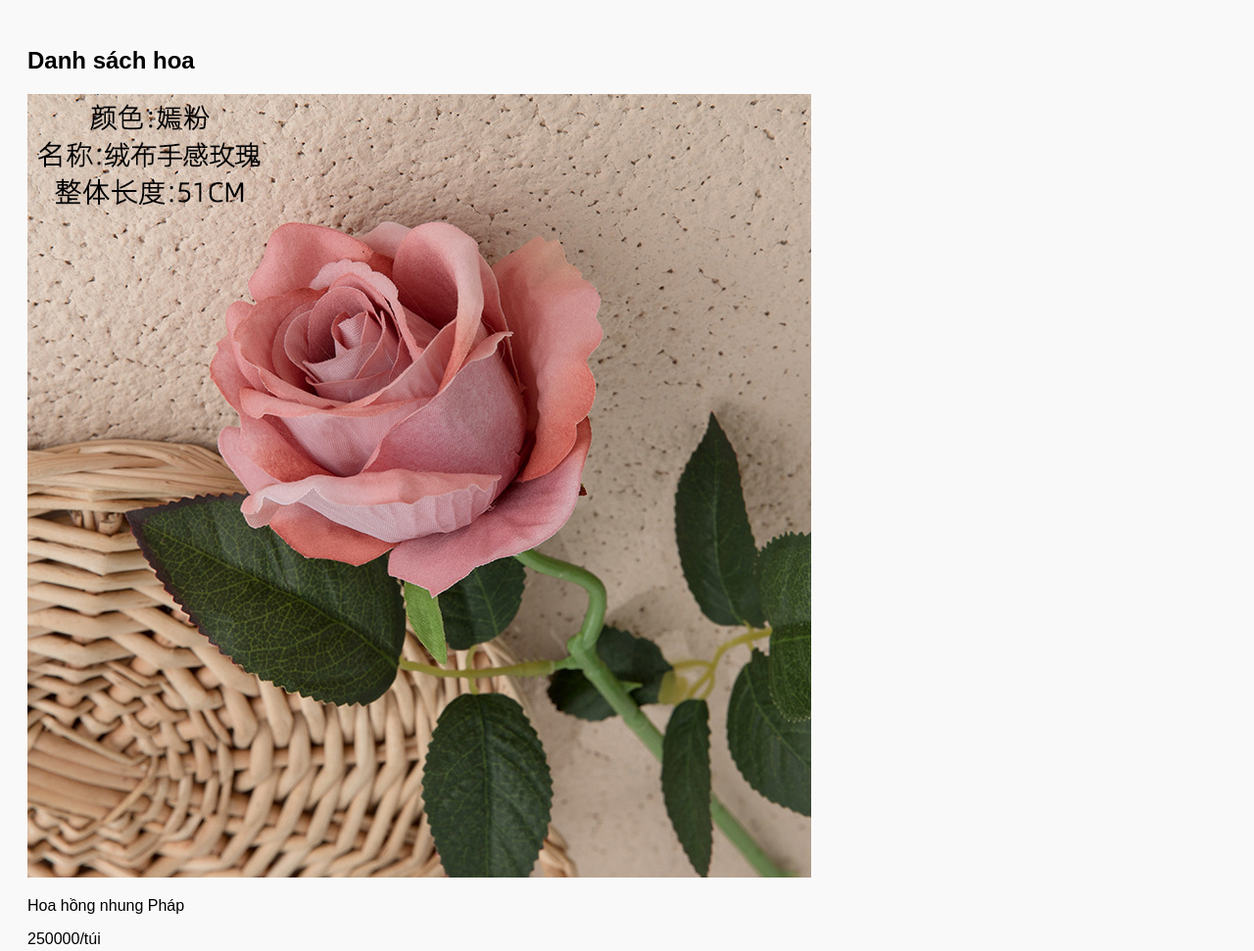
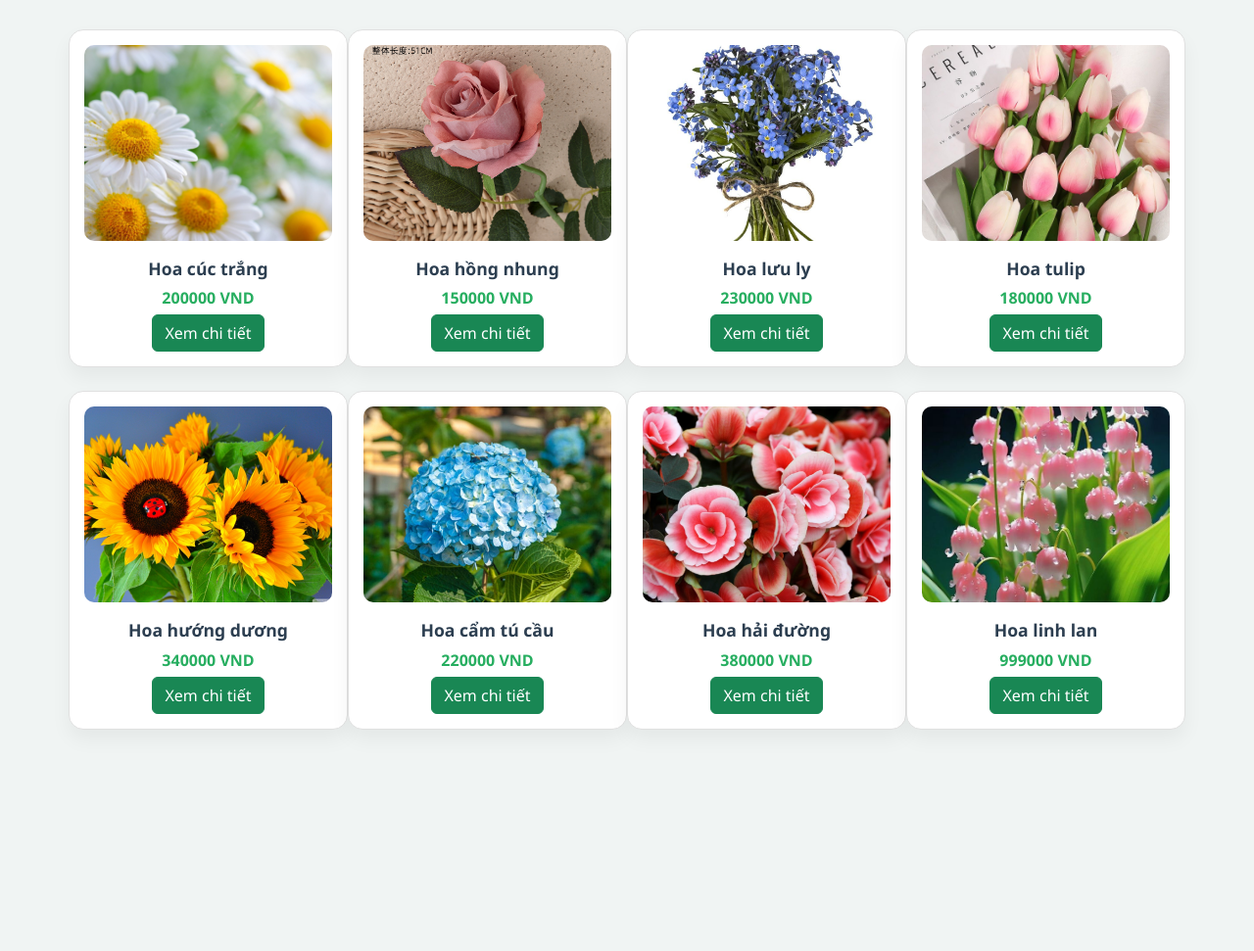
Before and after one commit to lethuydiem/my-project-da24tta-to1, a plain HTML site: page html/page7.html in a window 1280 px wide. Shown: the top 971 px of the page at 98% size. After the commit the page ends 800 px from the top, so only its background shows below. Drawn offline with nearby package versions, Linux system fonts and the light colour scheme.

Commit message:
Update files

```diff
--- a/css/style7.css
+++ b/css/style7.css
@@ -1,50 +1,58 @@
 body {
-  font-family: Arial, sans-serif;
-  background-color: #f9f9f9;
-  padding: 20px;
+    background-color: #f0f4f3;
+    padding-top: 30px;
+    font-family: 'Segoe UI', Tahoma, Geneva, Verdana, sans-serif;
 }
-.container {
-  max-width: 600px;
-  margin: auto;
-  background: #fff;
-  padding: 15px;
-  border-radius: 8px;
-  box-shadow: 0 0 8px rgba(0,0,0,0.1);
+
+.product-item {
+    background: #ffffff;
+    margin-bottom: 24px;
+    border-radius: 15px;
+    padding: 15px;
+    box-shadow: 0 10px 20px rgba(0,0,0,0.05);
+    transition: 0.3s;
+    border: 1px solid #e0e0e0;
 }
-button {
-  margin: 5px;
-  padding: 8px 12px;
-  border: none;
-  border-radius: 4px;
-  background-color: #4caf50;
-  color: white;
-  cursor: pointer;
+
+.product-item:hover {
+    transform: translateY(-5px); /* Hiệu ứng bay lên khi di chuột vào */
+    box-shadow: 0 15px 30px rgba(0,0,0,0.1);
 }
-button:hover {
-  background-color: #388e3c;
+
+.product-image {
+    width: 100%;
+    height: 200px;
+    overflow: hidden;
+    border-radius: 10px;
+    margin-bottom: 15px;
 }
-.row {
-  display: flex;
-  align-items: center;
-  margin-bottom: 10px;
+
+.product-image img {
+    width: 100%;
+    height: 100%;
+    object-fit: cover;
 }
-.input-mon, .input-stc, select {
-  margin-right: 10px;
-  padding: 6px;
-  border: 1px solid #ccc;
-  border-radius: 4px;
+
+.product-info p {
+    margin-bottom: 5px;
+    text-align: center;
 }
-.btn-del {
-  background-color: #e74c3c;
+
+.product-info p:first-child {
+    font-weight: bold;
+    font-size: 1.1rem;
+    color: #2c3e50;
 }
-.btn-del:hover {
-  background-color: #c0392b;
+
+.product-info p:nth-child(2) {
+    color: #27ae60;
+    font-weight: 600;
 }
-#result {
-  margin-top: 15px;
-  font-weight: bold;
-  color: #333;
-  background: #f5f5f5;
-  padding: 10px;
-  border-radius: 4px;
+
+.btn-info {
+    background-color: #2ecc71 !important;
+    border: none !important;
+    color: white !important;
+    width: 100%;
+    border-radius: 8px;
 }
--- a/html/page7.html
+++ b/html/page7.html
@@ -2,35 +2,23 @@
 <html lang="vi">
 <head>
     <meta charset="UTF-8">
-    <title>Danh sách sản phẩm</title>
+    <title>Thiết kế trang hiển thị sản phẩm</title>
+    <link href="https://cdn.jsdelivr.net/npm/bootstrap@5.3.8/dist/css/bootstrap.min.css" rel="stylesheet">
+
     <link rel="stylesheet" href="../css/style7.css">
+
+    <script src="https://cdn.jsdelivr.net/npm/bootstrap@5.3.8/dist/js/bootstrap.bundle.min.js"></script>
     <script src="../js/lib.js"></script>
 </head>
 <body>
-    <h2>Danh sách hoa</h2>
-    <div id="product-list"></div>
+    <div class="container">
+        <div id="product-list" class="row">
+            </div>
+    </div>
 
     <script>
-        const products = [
-            { imageSrc: "../assets/images/hoa-hong-nhung.jpg",
-            imageAlt: "Hoa hồng nhung đỏ",
-            name: "Hoa hồng nhung Pháp",
-            price: "250000/túi",
-            linkHref: "#" },
-            { imageSrc: "../assets/images/hoa-cuc-trang.jpg",
-            imageAlt: "Hoa cúc trắng",
-            name: "Bó hoa cúc trắng tinh khiết",
-            price: "40000đ",
-            linkHref: "#" },
-            { imageSrc: "../assets/images/hoa-luu-ly.jpg",
-            imageAlt: "Hoa lưu ly",
-            name: "Hoa lưu ly",
-            price: "120000đ",
-            linkHref: "#" }
-        ];
-        products.forEach(p => {
-            addProduct(p.imageSrc, p.imageAlt, p.name, p.price, p.linkHref);
-        });
+        // Gọi hàm từ lib.js
+        loadAllProducts();
     </script>
 </body>
 </html>
--- a/js/lib.js
+++ b/js/lib.js
@@ -1,42 +1,78 @@
-// File: js/lib.js
-function addProduct(imageSrc, imageAlt, name, price, linkHref) {
-    const productItem = document.createElement("div");
-    productItem.className = "product-item";
+// 1. Cơ sở dữ liệu sản phẩm
+const productDatabase = [
+    { id: 1, name: "Hoa cúc trắng", price: 200000, img: "../assets/images/hoa-cuc-trang.jpg" },
+    { id: 2, name: "Hoa hồng nhung", price: 150000, img: "../assets/images/hoa-hong-nhung.jpg" },
+    { id: 3, name: "Hoa lưu ly", price: 230000, img: "../assets/images/hoa-luu-ly.jpg" },
+    { id: 4, name: "Hoa tulip", price: 180000, img: "../assets/images/hoa-tulip.jpg" },
+    { id: 5, name: "Hoa hướng dương", price: 340000, img: "../assets/images/hoa-huong-duong.jpg" },
+    { id: 6, name: "Hoa cẩm tú cầu", price: 220000, img: "../assets/images/hoa-cam-tu-cau.jpg" },
+    { id: 7, name: "Hoa hải đường", price: 380000, img: "../assets/images/hoa-hai-duong.jpg" },
+    { id: 8, name: "Hoa linh lan", price: 999000, img: "../assets/images/hoa-linh-lan.jpg" },
+];
 
-    const productImage = document.createElement("div");
-    productImage.className = "product-image";
+// 2. Hàm thêm 1 sản phẩm vào giao diện
+function addProduct(imgSrc, name, price, linkUrl) {
+    // Tạo khung chứa cha (col-sm-3 để chia 4 cột trên 1 hàng)
+    const myDiv = document.createElement("div");
+    myDiv.setAttribute("class", "product-item col-sm-3");
 
-    const img = document.createElement("img");
-    img.src = imageSrc;
-    img.alt = imageAlt;
-    productImage.appendChild(img);
+    // --- Khối 1: Hình ảnh ---
+    const myDiv1 = document.createElement("div");
+    myDiv1.setAttribute("class", "product-image");
 
+    const productImg = document.createElement("img");
+    productImg.setAttribute("src", imgSrc);
+    productImg.setAttribute("alt", name);
+    productImg.style.width = "100%"; // Giữ ảnh vừa khung
 
-    const productInfo = document.createElement("div");
-    productInfo.className = "product-info";
+    myDiv1.appendChild(productImg);
 
-    const nameElement = document.createElement("p"); // Bạn có thể dùng h3 hoặc p tùy CSS
-    nameElement.textContent = name;
+    // --- Khối 2: Thông tin sản phẩm ---
+    const myDiv2 = document.createElement("div");
+    myDiv2.setAttribute("class", "product-info text-center");
 
-    const priceElement = document.createElement("p");
-    priceElement.textContent = price;
+    // Tên sản phẩm
+    const productName = document.createElement("p");
+    const productNameText = document.createTextNode(name);
+    productName.appendChild(productNameText);
 
-    const linkElement = document.createElement("a");
-    linkElement.href = linkHref;
-    linkElement.textContent = "Xem chi tiết";
+    // Giá sản phẩm
+    const productPrice = document.createElement("p");
+    const productPriceText = document.createTextNode(price + " VND");
+    productPrice.appendChild(productPriceText);
 
-    // Lắp ráp phần thông tin
-    productInfo.appendChild(nameElement);
-    productInfo.appendChild(priceElement);
-    productInfo.appendChild(linkElement);
+    // Nút Xem chi tiết
+    const productLink = document.createElement("a");
+    const productLinkText = document.createTextNode("Xem chi tiết");
+    productLink.appendChild(productLinkText);
+    productLink.setAttribute("class", "btn btn-success"); // Chỉnh btn-success để có màu xanh lá
+    productLink.setAttribute("href", "detail.html?id=" + linkUrl);
 
-    // Lắp ráp toàn bộ vào thẻ cha
-    productItem.appendChild(productImage);
-    productItem.appendChild(productInfo);
+    // Lắp ráp khối thông tin
+    myDiv2.appendChild(productName);
+    myDiv2.appendChild(productPrice);
+    myDiv2.appendChild(productLink);
 
-    // Gắn vào div có sẵn trên giao diện
+    // Lắp ráp vào khung cha
+    myDiv.appendChild(myDiv1);
+    myDiv.appendChild(myDiv2);
+
+    // Đưa vào vùng chứa trên HTML
+    document.getElementById("product-list").appendChild(myDiv);
+}
+
+// 3. Hàm load toàn bộ mảng
+function loadAllProducts() {
     const container = document.getElementById("product-list");
-    if (container) {
-        container.appendChild(productItem);
+    container.innerHTML = ""; // Xóa dữ liệu cũ (nếu có)
+
+    // Dùng vòng lặp for như ảnh cuối bạn gửi
+    for (let i = 0; i < productDatabase.length; i++) {
+        addProduct(
+            productDatabase[i].img,
+            productDatabase[i].name,
+            productDatabase[i].price,
+            productDatabase[i].id
+        );
     }
 }
```
Also changed, not shown: assets/images/hoa-cam-tu-cau.jpg (added), assets/images/hoa-hai-duong.jpg (added), assets/images/hoa-huong-duong.jpg (added), assets/images/hoa-linh-lan.jpg (added), assets/images/hoa-tulip.jpg (added).
